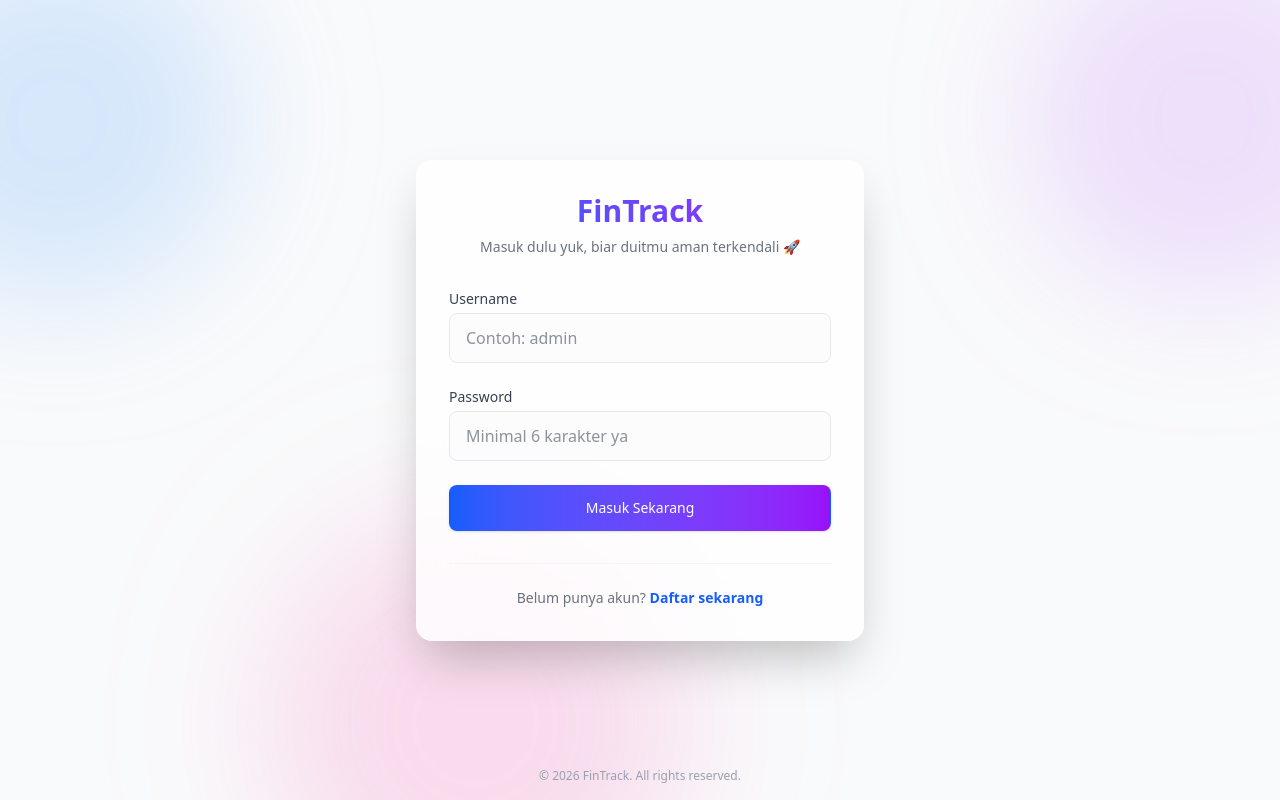
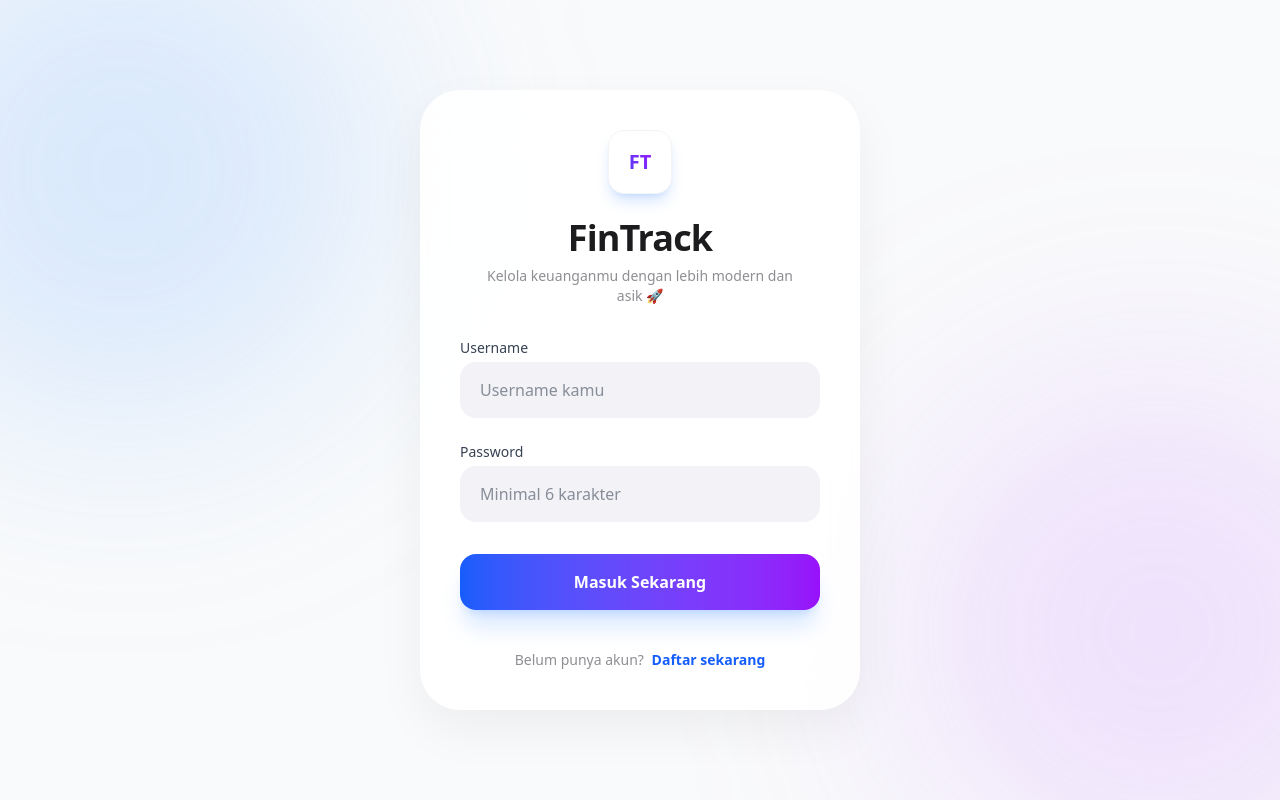
Before and after one commit to Marcell-Git/frontend-fintrack, a Next.js app: page /login in a window 1280 px wide. Built offline with nearby package versions, Linux system fonts and the light colour scheme.

Commit message:
feat: implement user authentication flow with login, register, and dashboard client pages

```diff
--- a/src/app/login/page.js
+++ b/src/app/login/page.js
@@ -10,7 +10,9 @@ const LoginForm = () => {
 
   useEffect(() => {
     if (searchParams.get("registered")) {
-      setSuccessMessage("Pendaftaran berhasil! Silakan masuk dengan akun barumu.");
+      setSuccessMessage(
+        "Pendaftaran berhasil! Silakan masuk dengan akun barumu.",
+      );
     }
   }, [searchParams]);
 
@@ -60,9 +62,6 @@ const LoginForm = () => {
     setErrors({});
 
     try {
-      // Small delay for UX feel, can be removed if desired
-      await new Promise((resolve) => setTimeout(resolve, 500));
-
       const res = await fetch("/api/auth/login", {
         method: "POST",
         headers: { "Content-Type": "application/json" },
@@ -83,24 +82,29 @@ const LoginForm = () => {
         general:
           err.message || "Yah backend-nya lagi ngambek. Coba nanti lagi ya!",
       }));
-    } finally {
       setIsLoading(false);
     }
   };
 
   return (
     <div className="min-h-screen flex items-center justify-center bg-gray-50 text-gray-800 relative overflow-hidden">
-      <div className="absolute top-[-10%] left-[-10%] w-96 h-96 bg-blue-400 rounded-full mix-blend-multiply filter blur-3xl opacity-20 animate-blob"></div>
-      <div className="absolute top-[-10%] right-[-10%] w-96 h-96 bg-purple-400 rounded-full mix-blend-multiply filter blur-3xl opacity-20 animate-blob animation-delay-2000"></div>
-      <div className="absolute bottom-[-20%] left-[20%] w-96 h-96 bg-pink-400 rounded-full mix-blend-multiply filter blur-3xl opacity-20 animate-blob animation-delay-4000"></div>
+      {/* Premium Background Elements */}
+      <div className="hidden sm:block absolute top-[-10%] left-[-10%] w-[500px] h-[500px] bg-blue-400/20 rounded-full blur-[120px] animate-pulse"></div>
+      <div className="hidden sm:block absolute bottom-[-10%] right-[-10%] w-[500px] h-[500px] bg-purple-400/20 rounded-full blur-[120px] animate-pulse delay-700"></div>
 
-      <div className="w-full max-w-md bg-white/80 backdrop-blur-xl rounded-2xl shadow-2xl p-8 border border-white/20 relative z-10 transition-all duration-300 hover:shadow-cyan-500/20">
+      <div className="w-full sm:max-w-[440px] relative z-10 min-h-screen sm:min-h-fit flex flex-col justify-center">
+        <div className="bg-white sm:bg-white/90 sm:backdrop-blur-2xl rounded-none sm:rounded-[2.5rem] shadow-none sm:shadow-[0_20px_50px_rgba(0,0,0,0.05)] p-8 sm:p-10 border-none sm:border sm:border-white/40 transition-all duration-500 min-h-screen sm:min-h-fit">
           <div className="mb-8 text-center">
-          <h1 className="text-3xl font-extrabold text-transparent bg-clip-text bg-linear-to-r from-blue-600 to-purple-600 mb-2">
+            <div className="w-16 h-16 text-xl font-black bg-white border border-gray-100 rounded-2xl flex items-center justify-center mx-auto mb-6 shadow-lg shadow-blue-500/20">
+              <span className="bg-gradient-to-tr from-indigo-600 to-purple-600 bg-clip-text text-transparent">
+                FT
+              </span>
+            </div>
+            <h1 className="text-4xl font-black text-[#1C1C1E] tracking-tight mb-2">
               FinTrack
             </h1>
-          <p className="text-gray-500 text-sm">
-            Masuk dulu yuk, biar duitmu aman terkendali 🚀
+            <p className="text-[#8E8E93] text-sm font-medium px-4">
+              Kelola keuanganmu dengan lebih modern dan asik 🚀
             </p>
           </div>
 
@@ -130,8 +134,8 @@ const LoginForm = () => {
                 name="username"
                 value={formData.username}
                 onChange={handleChange}
-              className={`block w-full px-4 py-3 rounded-lg border ${errors.username ? "border-red-300 focus:ring-red-500 focus:border-red-500" : "border-gray-200 focus:ring-blue-500 focus:border-blue-500"} bg-gray-50/50 focus:bg-white transition-all duration-200 focus:shadow-md outline-none`}
-              placeholder="Contoh: admin"
+                className={`block w-full px-5 py-4 rounded-2xl border-none ${errors.username ? "ring-2 ring-red-500" : "focus:ring-2 focus:ring-blue-500"} bg-[#F2F2F7] focus:bg-white transition-all duration-300 outline-none text-base font-medium`}
+                placeholder="Username kamu"
               />
               {errors.username && (
                 <p className="mt-1 text-xs text-red-500 font-medium">
@@ -153,8 +157,8 @@ const LoginForm = () => {
                 name="password"
                 value={formData.password}
                 onChange={handleChange}
-              className={`block w-full px-4 py-3 rounded-lg border ${errors.password ? "border-red-300 focus:ring-red-500 focus:border-red-500" : "border-gray-200 focus:ring-blue-500 focus:border-blue-500"} bg-gray-50/50 focus:bg-white transition-all duration-200 focus:shadow-md outline-none`}
-              placeholder="Minimal 6 karakter ya"
+                className={`block w-full px-5 py-4 rounded-2xl border-none ${errors.password ? "ring-2 ring-red-500" : "focus:ring-2 focus:ring-blue-500"} bg-[#F2F2F7] focus:bg-white transition-all duration-300 outline-none text-base font-medium`}
+                placeholder="Minimal 6 karakter"
               />
               {errors.password && (
                 <p className="mt-1 text-xs text-red-500 font-medium">
@@ -166,7 +170,7 @@ const LoginForm = () => {
             <button
               type="submit"
               disabled={isLoading}
-            className="w-full flex justify-center py-3 px-4 border border-transparent rounded-lg shadow-sm text-sm font-medium text-white bg-linear-to-r from-blue-600 to-purple-600 hover:from-blue-700 hover:to-purple-700 focus:outline-none focus:ring-2 focus:ring-offset-2 focus:ring-blue-500 transform transition-all duration-200 hover:scale-[1.02] active:scale-[0.98] disabled:opacity-70 disabled:cursor-not-allowed"
+              className="w-full flex justify-center py-4 px-4 rounded-2xl shadow-xl shadow-blue-500/20 text-base font-bold text-white bg-linear-to-r from-blue-600 to-purple-600 hover:opacity-90 transform transition-all duration-200 active:scale-[0.98] disabled:opacity-70 disabled:cursor-not-allowed mt-8"
             >
               {isLoading ? (
                 <div className="flex items-center space-x-2">
@@ -198,21 +202,18 @@ const LoginForm = () => {
             </button>
           </form>
 
-        <div className="mt-8 text-center border-t border-gray-100 pt-6">
-          <p className="text-sm text-gray-500">
+          <div className="mt-8 text-center pt-2">
+            <p className="text-sm text-[#8E8E93] font-medium">
               Belum punya akun?{" "}
               <Link
                 href="/register"
-              className="font-bold text-blue-600 hover:text-blue-500 transition-colors"
+                className="font-bold text-blue-600 hover:text-blue-500 transition-colors ml-1"
               >
                 Daftar sekarang
               </Link>
             </p>
           </div>
         </div>
-
-      <div className="absolute bottom-4 text-center text-gray-400 text-xs text-opacity-60 w-full">
-        © {new Date().getFullYear()} FinTrack. All rights reserved.
       </div>
     </div>
   );
@@ -220,11 +221,13 @@ const LoginForm = () => {
 
 export default function Login() {
   return (
-    <Suspense fallback={
+    <Suspense
+      fallback={
         <div className="min-h-screen flex items-center justify-center bg-gray-50">
           <div className="animate-spin h-10 w-10 border-4 border-blue-600 border-t-transparent rounded-full"></div>
         </div>
-    }>
+      }
+    >
       <LoginForm />
     </Suspense>
   );
--- a/src/app/register/page.js
+++ b/src/app/register/page.js
@@ -56,7 +56,6 @@ const Register = () => {
     setErrors({});
 
     try {
-      await new Promise((resolve) => setTimeout(resolve, 800)); // Smooth UX
 
       const res = await fetch("/api/auth/register", {
         method: "POST",
@@ -80,25 +79,29 @@ const Register = () => {
         ...prev,
         general: err.message || "Yah backend-nya lagi ngambek. Coba nanti lagi ya!",
       }));
-    } finally {
       setIsLoading(false);
     }
   };
 
   return (
     <div className="min-h-screen flex items-center justify-center bg-gray-50 text-gray-800 relative overflow-hidden">
-      {/* Background Blobs */}
-      <div className="absolute top-[-10%] left-[-10%] w-96 h-96 bg-indigo-400 rounded-full mix-blend-multiply filter blur-3xl opacity-20 animate-blob"></div>
-      <div className="absolute top-[-10%] right-[-10%] w-96 h-96 bg-purple-400 rounded-full mix-blend-multiply filter blur-3xl opacity-20 animate-blob animation-delay-2000"></div>
-      <div className="absolute bottom-[-20%] left-[20%] w-96 h-96 bg-pink-400 rounded-full mix-blend-multiply filter blur-3xl opacity-20 animate-blob animation-delay-4000"></div>
+      {/* Premium Background Elements */}
+      <div className="hidden sm:block absolute top-[-10%] left-[-10%] w-[500px] h-[500px] bg-indigo-400/20 rounded-full blur-[120px] animate-pulse"></div>
+      <div className="hidden sm:block absolute bottom-[-10%] right-[-10%] w-[500px] h-[500px] bg-purple-400/20 rounded-full blur-[120px] animate-pulse delay-700"></div>
 
-      <div className="w-full max-w-md bg-white/80 backdrop-blur-xl rounded-2xl shadow-2xl p-8 border border-white/20 relative z-10 transition-all duration-300 hover:shadow-indigo-500/10">
+      <div className="w-full sm:max-w-[440px] relative z-10 min-h-screen sm:min-h-fit flex flex-col justify-center">
+        <div className="bg-white sm:bg-white/90 sm:backdrop-blur-2xl rounded-none sm:rounded-[2.5rem] shadow-none sm:shadow-[0_20px_50px_rgba(0,0,0,0.05)] p-8 sm:p-10 border-none sm:border sm:border-white/40 transition-all duration-500 min-h-screen sm:min-h-fit">
           <div className="mb-8 text-center">
-          <h1 className="text-3xl font-extrabold text-transparent bg-clip-text bg-linear-to-r from-indigo-600 to-purple-600 mb-2">
-            Gabung FinTrack
+            <div className="w-16 h-16 text-xl font-black bg-white border border-gray-100 rounded-2xl flex items-center justify-center mx-auto mb-6 shadow-lg shadow-blue-500/20">
+              <span className="bg-gradient-to-tr from-indigo-600 to-purple-600 bg-clip-text text-transparent">
+                FT
+              </span>
+            </div>
+            <h1 className="text-4xl font-black text-[#1C1C1E] tracking-tight mb-2">
+              FinTrack
             </h1>
-          <p className="text-gray-500 text-sm">
-            Mulai kelola keuanganmu dengan lebih asik! ✨
+            <p className="text-[#8E8E93] text-sm font-medium px-4">
+              Mulai kelola keuanganmu dengan lebih modern! ✨
             </p>
           </div>
 
@@ -118,8 +121,8 @@ const Register = () => {
                 name="username"
                 value={formData.username}
                 onChange={handleChange}
-              className={`block w-full px-4 py-3 rounded-lg border ${errors.username ? "border-red-300 focus:ring-red-500" : "border-gray-200 focus:ring-indigo-500 focus:border-indigo-500"} bg-gray-50/50 focus:bg-white transition-all duration-200 outline-none`}
-              placeholder="Pilih username unikmu"
+                className={`block w-full px-5 py-4 rounded-2xl border-none ${errors.username ? "ring-2 ring-red-500" : "focus:ring-2 focus:ring-indigo-500"} bg-[#F2F2F7] focus:bg-white transition-all duration-300 outline-none text-base font-medium`}
+                placeholder="Username unikmu"
               />
               {errors.username && (
                 <p className="mt-1 text-xs text-red-500 font-medium">{errors.username}</p>
@@ -135,8 +138,8 @@ const Register = () => {
                 name="password"
                 value={formData.password}
                 onChange={handleChange}
-              className={`block w-full px-4 py-3 rounded-lg border ${errors.password ? "border-red-300 focus:ring-red-500" : "border-gray-200 focus:ring-indigo-500 focus:border-indigo-500"} bg-gray-50/50 focus:bg-white transition-all duration-200 outline-none`}
-              placeholder="Minimal 6 karakter ya"
+                className={`block w-full px-5 py-4 rounded-2xl border-none ${errors.password ? "ring-2 ring-red-500" : "focus:ring-2 focus:ring-indigo-500"} bg-[#F2F2F7] focus:bg-white transition-all duration-300 outline-none text-base font-medium`}
+                placeholder="Minimal 6 karakter"
               />
               {errors.password && (
                 <p className="mt-1 text-xs text-red-500 font-medium">{errors.password}</p>
@@ -152,8 +155,8 @@ const Register = () => {
                 name="confirmPassword"
                 value={formData.confirmPassword}
                 onChange={handleChange}
-              className={`block w-full px-4 py-3 rounded-lg border ${errors.confirmPassword ? "border-red-300 focus:ring-red-500" : "border-gray-200 focus:ring-indigo-500 focus:border-indigo-500"} bg-gray-50/50 focus:bg-white transition-all duration-200 outline-none`}
-              placeholder="Ketik ulang password tadi"
+                className={`block w-full px-5 py-4 rounded-2xl border-none ${errors.confirmPassword ? "ring-2 ring-red-500" : "focus:ring-2 focus:ring-indigo-500"} bg-[#F2F2F7] focus:bg-white transition-all duration-300 outline-none text-base font-medium`}
+                placeholder="Konfirmasi password"
               />
               {errors.confirmPassword && (
                 <p className="mt-1 text-xs text-red-500 font-medium">{errors.confirmPassword}</p>
@@ -163,7 +166,7 @@ const Register = () => {
             <button
               type="submit"
               disabled={isLoading}
-            className="w-full flex justify-center py-3.5 px-4 border border-transparent rounded-lg shadow-sm text-sm font-bold text-white bg-linear-to-r from-indigo-600 to-purple-600 hover:from-indigo-700 hover:to-purple-700 focus:outline-none focus:ring-2 focus:ring-offset-2 focus:ring-indigo-500 transform transition-all duration-200 hover:scale-[1.02] active:scale-[0.98] disabled:opacity-70 disabled:cursor-not-allowed"
+              className="w-full flex justify-center py-4 px-4 rounded-2xl shadow-xl shadow-indigo-500/20 text-base font-bold text-white bg-linear-to-r from-indigo-600 to-purple-600 hover:opacity-90 transform transition-all duration-200 active:scale-[0.98] disabled:opacity-70 disabled:cursor-not-allowed mt-8"
             >
               {isLoading ? (
                 <div className="flex items-center space-x-2">
@@ -176,16 +179,17 @@ const Register = () => {
             </button>
           </form>
 
-        <div className="mt-8 text-center border-t border-gray-100 pt-6">
-          <p className="text-sm text-gray-500">
+          <div className="mt-8 text-center pt-2">
+            <p className="text-sm text-[#8E8E93] font-medium">
               Sudah punya akun?{" "}
               <Link
                 href="/login"
-              className="font-bold text-indigo-600 hover:text-indigo-500 transition-colors"
+                className="font-bold text-indigo-600 hover:text-indigo-500 transition-colors ml-1"
               >
                 Masuk di sini
               </Link>
             </p>
+          </div>
         </div>
       </div>
 
```
Also changed, not shown: src/components/DashboardClient.js (+8 -5 lines). Lines whose indentation alone changed are shown as unchanged.
